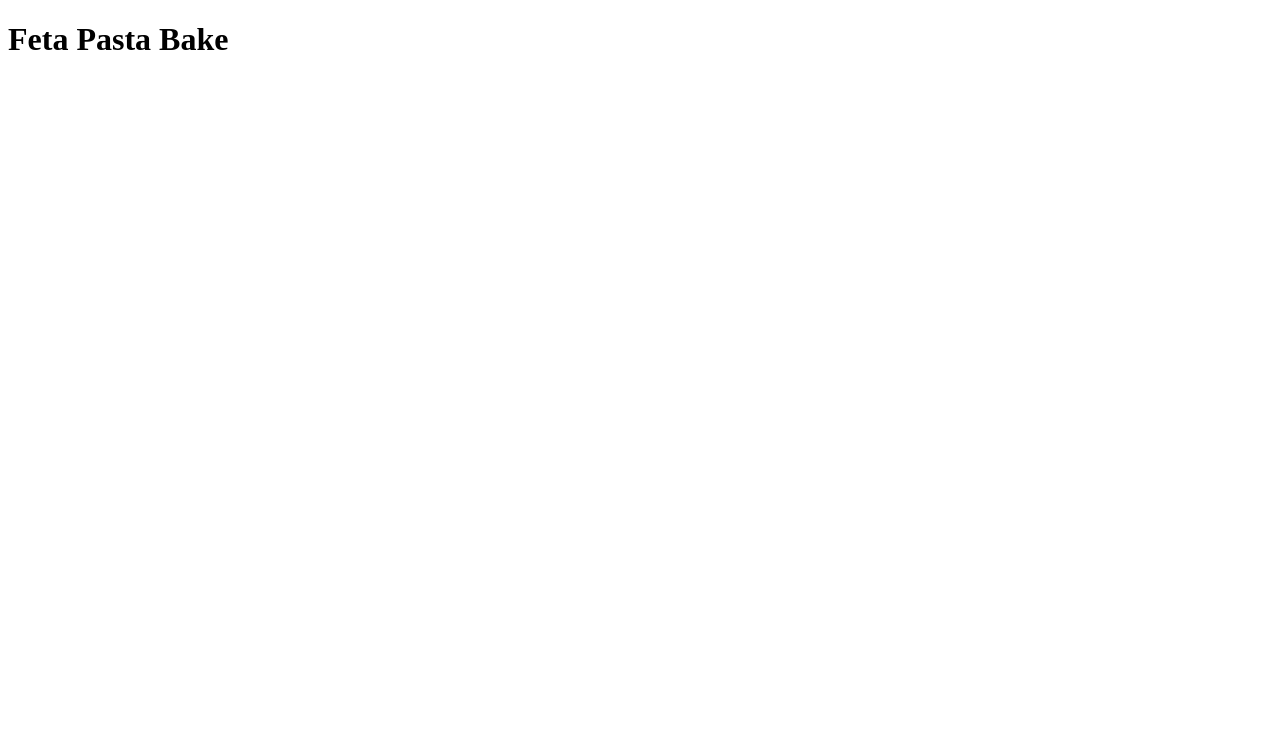
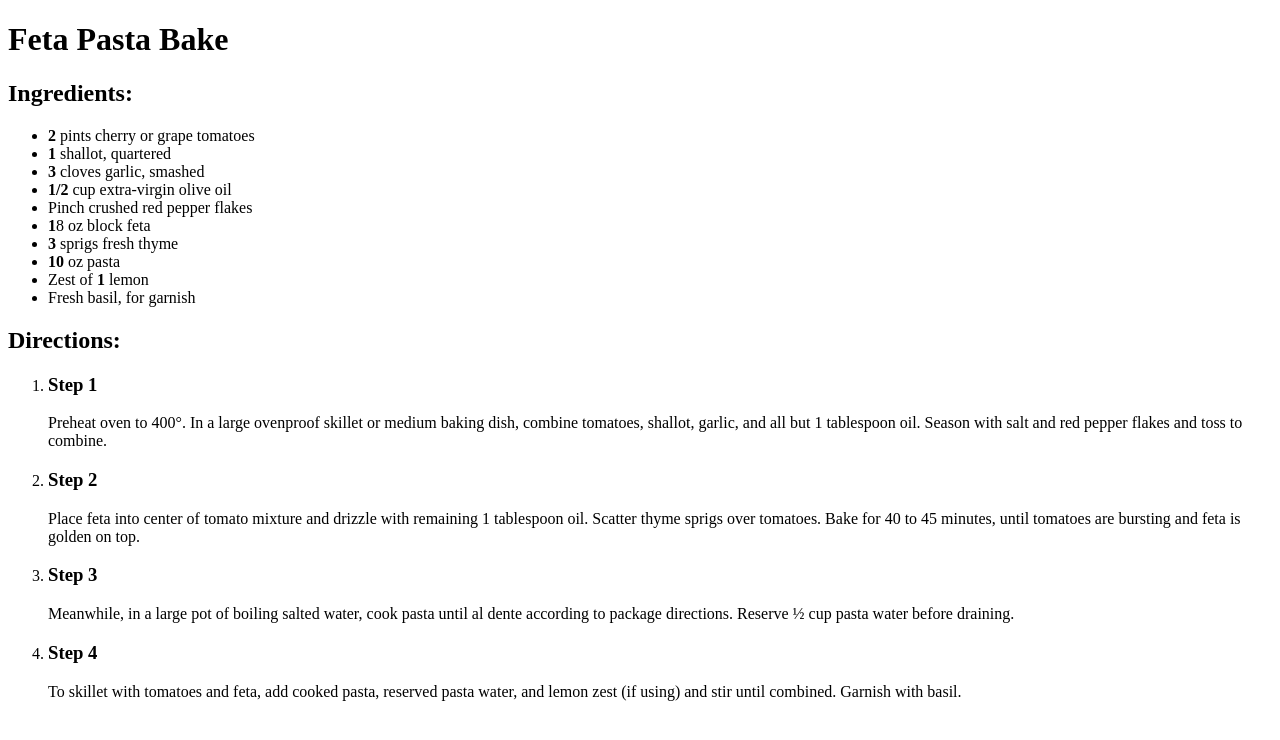
Before and after one commit to FrontendFungi/odin-recipes, a plain HTML site: page recipes/feta-bake.html in a window 1280 px wide. Drawn offline with Linux system fonts and the light colour scheme.

Commit message:
Add recipe to feta bake page

```diff
--- a/recipes/feta-bake.html
+++ b/recipes/feta-bake.html
@@ -7,5 +7,41 @@
 </head>
 <body>
     <h1>Feta Pasta Bake</h1>
+
+    <h2>Ingredients:</h2>
+
+    <ul>
+        <li> <strong>2</strong> pints cherry or grape tomatoes</li>
+        <li><strong>1</strong> shallot, quartered</li>
+        <li><strong>3</strong> cloves garlic, smashed</li>
+        <li><strong>1/2</strong> cup extra-virgin olive oil</li>
+        <li>Pinch crushed red pepper flakes</li>
+        <li><strong>1</strong>8 oz block feta</li>
+        <li><strong>3</strong> sprigs fresh thyme</li>
+        <li><strong>10</strong> oz pasta</li>
+        <li>Zest of <strong>1</strong> lemon</li>
+        <li>Fresh basil, for garnish</li>
+    </ul>
+
+    <h2>Directions:</h2>
+
+    <ol>
+        <li>
+            <h3>Step 1</h3>
+            <p>Preheat oven to 400°. In a large ovenproof skillet or medium baking dish, combine tomatoes, shallot, garlic, and all but 1 tablespoon oil. Season with salt and red pepper flakes and toss to combine. </p>
+        </li>
+        <li>
+            <h3>Step 2</h3>
+            <p>Place feta into center of tomato mixture and drizzle with remaining 1 tablespoon oil. Scatter thyme sprigs over tomatoes. Bake for 40 to 45 minutes, until tomatoes are bursting and feta is golden on top.</p>
+        </li>
+        <li>
+            <h3>Step 3</h3>
+            <p>Meanwhile, in a large pot of boiling salted water, cook pasta until al dente according to package directions. Reserve ½ cup pasta water before draining.</p>
+        </li>
+        <li>
+            <h3>Step 4</h3>
+            <p>To skillet with tomatoes and feta, add cooked pasta, reserved pasta water, and lemon zest (if using) and stir until combined. Garnish with basil.</p>
+        </li>
+    </ol>
 </body>
 </html>
```
